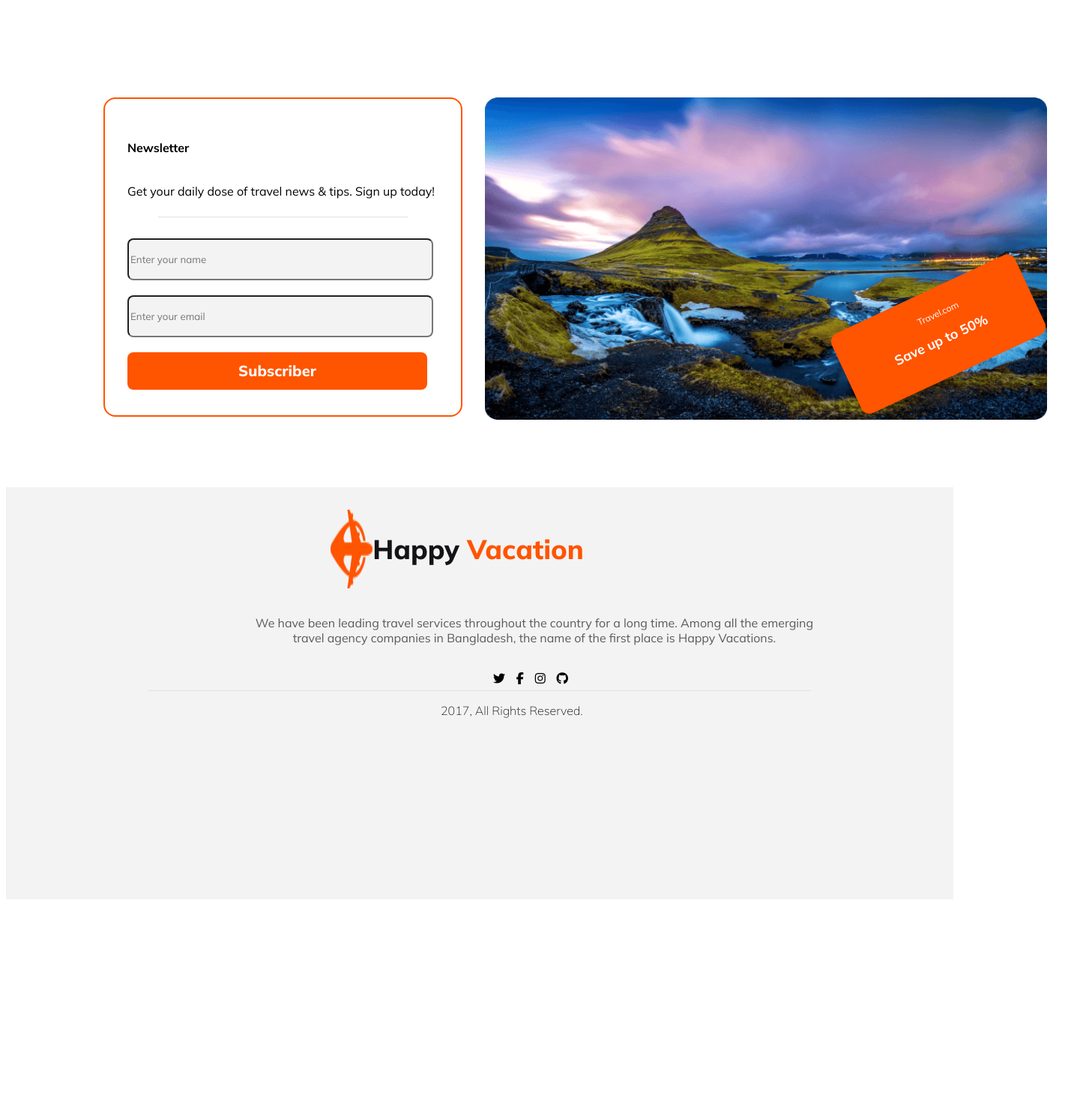
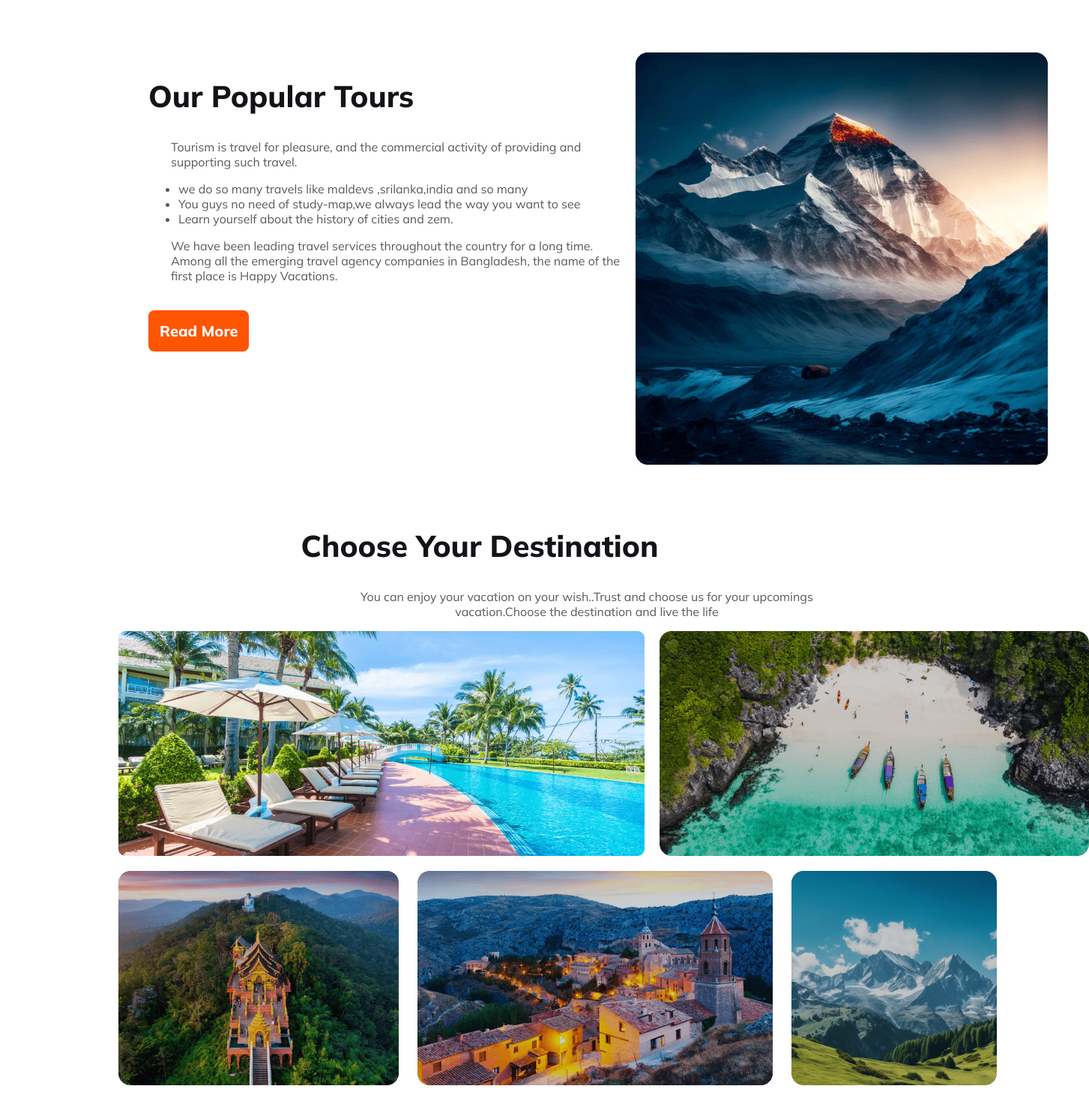
Before and after one commit to Raisarowshan/Tour-travel, a plain HTML site: page index.html in a window 1280 px wide. Shown: the part 658-2123 px from the top of the page at 75% size, 1453 px wide, since content can reach past the window. Before the commit the page ends 1866 px from the top, so only its background shows below. Drawn offline with Linux system fonts and the light colour scheme.

Commit message:
unhide the oher parts and push

```diff
--- a/index.html
+++ b/index.html
@@ -47,7 +47,7 @@
 
     </header>
     <main>
-        <div class="popular hide">
+        <div class="popular">
             <div>
                 <h2 class="our">Our Popular Tours</h2>
             <p class="tour">Tourism is travel for pleasure, and the commercial activity of providing and supporting such travel.</p>
@@ -91,7 +91,7 @@
                </div>
 
             </section> -->
-            <section class="destination hide">
+            <section class="destination ">
                 <div>
                     <h2 class="our-2">Choose Your Destination</h2>
                     <p class="tour-2">You can enjoy your vacation on your wish..Trust  and choose us for your upcomings vacation.Choose the destination and live the life</p>
@@ -112,7 +112,7 @@
                 </div>
                </div>
             </section>
-            <section class="choose hide">
+            <section class="choose ">
                 <h2 class="our-2">Why Choose Us</h2>
                 <p class="tour-2">a traveling around from place to place. a long journey including the visiting of a number of places in sequence, especially with an organized group led by a guide.</p>
                 <div class="hotel">
```
